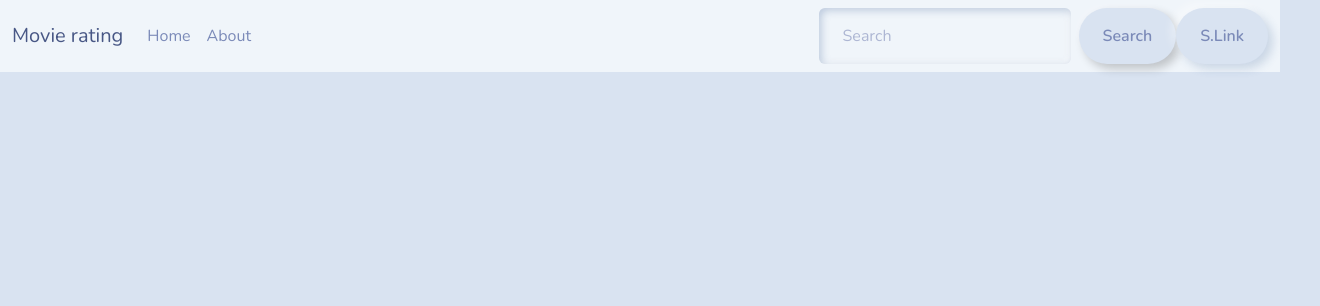
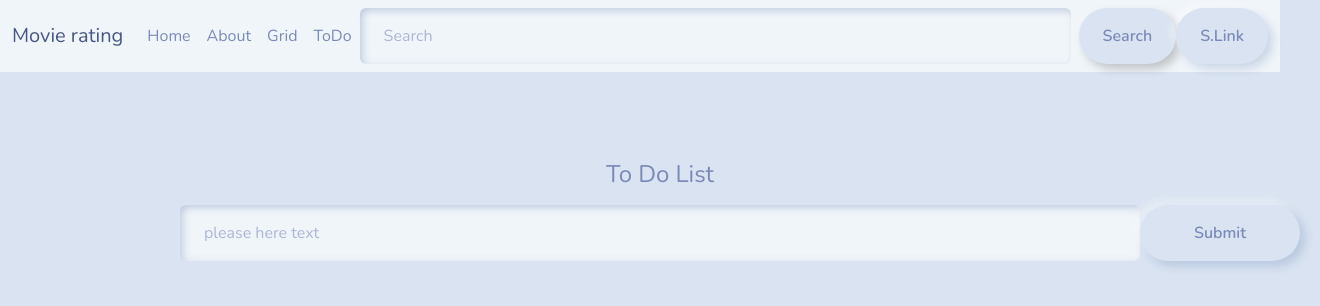
Before and after one commit to heeda88/react-project-001, a React (Create React App) app: page /todo in a window 1280 px wide. Shown: the top 306 px of the page, 1320 px wide, since content can reach past the window. Built offline with nearby package versions, Linux system fonts and the light colour scheme.

Commit message:
create Grid ToDo

```diff
--- a/src/App.js
+++ b/src/App.js
@@ -5,6 +5,8 @@ import Detail from "./routes/Detail";
 import Search from "./routes/Search";
 import About from "./routes/About";
 import NavBarHeader from "./components/Nav";
+import GridDiv from "./routes/GridDiv";
+import ToDo from "./routes/ToDo";
 
 function App() {
   return (
@@ -21,6 +23,8 @@ function App() {
           <Route path="/search/:keyword" element={<Search />}></Route>
           <Route path="/detail" element={<About />}></Route>
           <Route path="/about" element={<About />}></Route>
+          <Route path="/grid" element={<GridDiv />}></Route>
+          <Route path="/todo" element={<ToDo />}></Route>
         </Routes>
       </BrowserRouter>
     </div>
--- a/src/components/HomeComponet.js
+++ b/src/components/HomeComponet.js
@@ -1,6 +1,5 @@
 import Movie from "../components/Movies";
 import styles from "../css/Home.module.css";
-
 function HomeContents({ movies, loading }) {
   return (
     <div className={styles.container}>
--- a/src/components/Nav.js
+++ b/src/components/Nav.js
@@ -33,6 +33,12 @@ function NavBarHeader() {
             <Nav.Link as={Link} to="/about">
               About
             </Nav.Link>
+            <Nav.Link as={Link} to="/grid">
+              Grid
+            </Nav.Link>
+            <Nav.Link as={Link} to="/todo">
+              ToDo
+            </Nav.Link>
           </Nav>
           <Form className="d-flex" method="GET" action={`/search/${keyword}`}>
             <Form.Control
--- /dev/null
+++ b/src/css/GridDiv.module.css
@@ -0,0 +1,47 @@
+.wrapper{
+    width: 1320px;
+    padding: 20px;
+    display: flex;
+    justify-content: center;
+    margin: 5% auto;
+}
+
+.container{
+    outline: 5px dashed burlywood;
+    display: grid;
+    grid-template-columns: repeat(12, 110px);
+	/* grid-template-columns: 200px 200px 500px; */
+	/* grid-template-columns: repeat(3, 1fr) */
+	/* grid-template-columns: 200px 1fr */
+	/* grid-template-columns: 100px 200px auto */
+
+	/* grid-template-rows: 200px 200px 500px; */
+	/* grid-template-rows: repeat(3, 1fr) */
+	/* grid-template-rows: 200px 1fr */
+	/* grid-template-rows: 100px 200px auto */
+    /* grid-gap: 10%; */
+}
+
+.item{
+    outline: 1px solid black ;
+    padding-left: 20px;
+    padding-right: 20px;
+}
+
+@media screen and (max-width: 1090px) {
+    .container {
+      grid-template-columns: 1fr;
+      width: 100%;
+    }
+    .item{
+
+    }
+
+  }
+
+
+  /*
+2:56 1320px 12col grid (1col=20+70+20)     12 block  110px, 1280 620 620
+12:34 1440px 12col grid (1col=20+80+20)
+14:42 1080px 12col grid (1col=10+70+10)
+  */
--- a/src/css/Home.module.css
+++ b/src/css/Home.module.css
@@ -3,7 +3,6 @@
   display: flex;
   justify-content: center;
 }
-
 .loader {
   width: 100%;
   height: 100vh;
@@ -15,7 +14,7 @@
 
 .movies {
   display: grid;
-    grid-template-columns: repeat(2, minmax(400px, 1fr));
+  grid-template-columns: repeat(3, minmax(400px, 1fr));
   grid-gap: 100px;
   padding: 50px;
   width: 80%;
@@ -24,7 +23,7 @@
 
 @media screen and (max-width: 1090px) {
   .movies {
-      grid-template-columns: 1fr;
+    grid-template-columns: minmax(1fr,1fr);
     width: 100%;
   }
 }
--- /dev/null
+++ b/src/css/ToDo.module.css
@@ -0,0 +1,45 @@
+.wrapper{
+    width: 1320px;
+    margin: 5% auto;
+    padding: 20px;
+    display: flex;
+    flex-direction: column;
+    justify-content: center;
+    align-items: center;
+}
+
+form{
+    width: 100%;
+}
+.title{
+    font-size: 24px;
+}
+
+.todo_input{
+    display: grid;
+    width: 100%;
+    margin-top: 1%;
+    grid-template-columns:  1fr 6fr 1fr;
+}
+
+
+.todo_item{
+    display: grid;
+    width: 100%;
+    margin-top: 1%;
+    grid-template-columns: 1fr 6fr 1fr;
+}
+
+.todo_item_header{
+    width: 100%;
+}
+
+
+.todo_item_body{
+    width: 100%;
+
+}
+
+.todo_item_footer{
+
+}
--- a/src/routes/Detail.js
+++ b/src/routes/Detail.js
@@ -1,6 +1,5 @@
 import { useParams } from "react-router-dom";
 import { useState, useEffect } from "react";
-import { Card } from "react-bootstrap";
 
 import styles from "../css/Detail.module.css";
 
--- /dev/null
+++ b/src/routes/GridDiv.js
@@ -0,0 +1,24 @@
+import styles from "../css/GridDiv.module.css";
+
+function GridDiv() {
+  return (
+    <div className={styles.wrapper}>
+      <div className={styles.container}>
+        <div className={styles.item}>1</div>
+        <div className={styles.item}>2</div>
+        <div className={styles.item}>3</div>
+        <div className={styles.item}>4</div>
+        <div className={styles.item}>5</div>
+        <div className={styles.item}>6</div>
+        <div className={styles.item}>7</div>
+        <div className={styles.item}>8</div>
+        <div className={styles.item}>9</div>
+        <div className={styles.item}>10</div>
+        <div className={styles.item}>11</div>
+        <div className={styles.item}>12</div>
+      </div>
+    </div>
+  );
+}
+
+export default GridDiv;
--- /dev/null
+++ b/src/routes/ToDo.js
@@ -0,0 +1,58 @@
+import styles from "../css/ToDo.module.css";
+import { useState } from "react";
+function ToDo() {
+  const [todos, setTodos] = useState([]);
+  const [todo, setTodo] = useState("");
+  const onChange = (event) => {
+    setTodo(event.target.value);
+  };
+  const onSubmit = (event) => {
+    event.preventDefault();
+    if (todo === "") {
+      return;
+    }
+    setTodos((currentarray) => {
+      return [todo, ...currentarray];
+    });
+    setTodo("");
+  };
+  return (
+    <div className={styles.wrapper}>
+      <div className={styles.title}>To Do List</div>
+      <form onSubmit={onSubmit}>
+        <div className={styles.todo_input + " " + "form-group"}>
+          <div></div>
+          <input
+            value={todo}
+            onChange={onChange}
+            className="form-control"
+            placeholder="please here text"
+          />
+          <button type="submit" onSubmit={onSubmit} className="btn">
+            Submit
+          </button>
+        </div>
+      </form>
+
+      {todos
+        ? todos.map((todo, index) => {
+            return (
+              <div key={index} className={styles.todo_item}>
+                <div className={styles.todo_item_header}></div>
+                <input
+                  readOnly
+                  className={styles.todo_item_body + " " + "form-control"}
+                  value={todo}
+                />
+                <button className={styles.todo_item_footer + " " + "btn"}>
+                  X
+                </button>
+              </div>
+            );
+          })
+        : "Not yet"}
+    </div>
+  );
+}
+
+export default ToDo;
```
Lines whose indentation alone changed are shown as unchanged.
